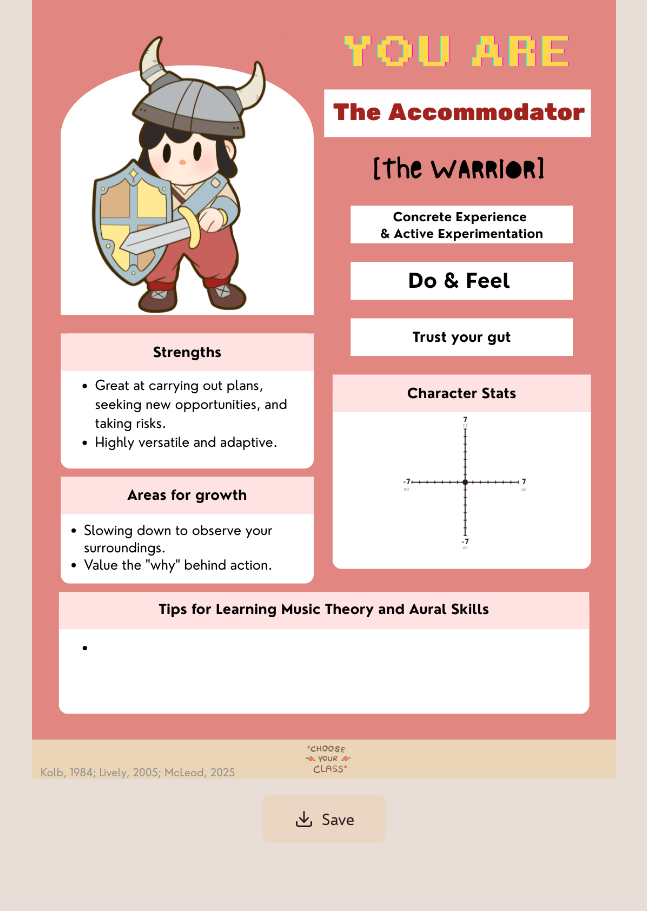
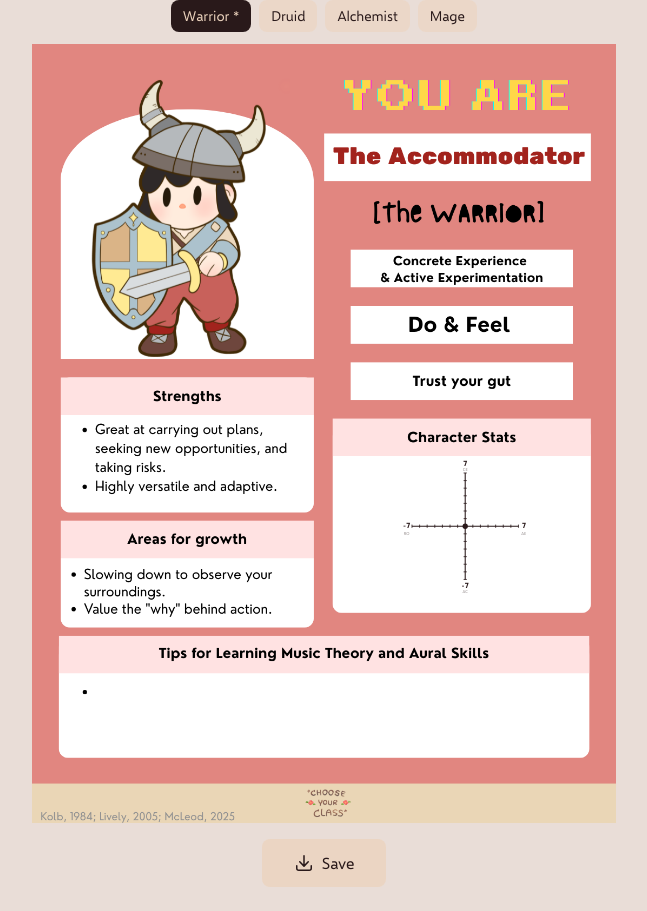
Before and after one commit to Khongchai/choose-your-class, a Next.js app: page /results/reveal in a window 1280 px wide. Shown: the whole page, without its empty margins (316-963 px from the left). Before the commit the page ends 867 px from the top, so only its background shows below. Built offline with nearby package versions, Linux system fonts and the light colour scheme.

Commit message:
now showing other types too

```diff
--- a/src/app/results/reveal/page.tsx
+++ b/src/app/results/reveal/page.tsx
@@ -3,7 +3,7 @@
 
 import { useGame } from "@/context/GameContext";
 import { toPng } from "html-to-image";
-import { useCallback, useMemo, useRef } from "react";
+import { useCallback, useMemo, useRef, useState } from "react";
 
 const INTRINSIC_WIDTH = 1080;
 const INTRINSIC_HEIGHT = 1440;
@@ -49,16 +49,27 @@ function computeStats(answers: { questionId: number; choice: string }[]) {
   return { ce, ac, ae, ro };
 }
 
+const ALL_CLASSES: CharacterClass[] = ["warrior", "druid", "alchemist", "mage"];
+
+const CLASS_LABELS: Record<CharacterClass, string> = {
+  warrior: "Warrior",
+  druid: "Druid",
+  alchemist: "Alchemist",
+  mage: "Mage",
+};
+
 function XYChart({
   ce,
   ac,
   ae,
   ro,
+  showStats,
 }: {
   ce: number;
   ac: number;
   ae: number;
   ro: number;
+  showStats: boolean;
 }) {
   const RANGE = 7;
   const AXIS_LEN = 100;
@@ -111,7 +122,7 @@ function XYChart({
       height="100%"
     >
       {/* Radar polygon fill at 30% opacity */}
-      <polygon points={poly} fill="#29191A" fillOpacity={0.3} />
+      {showStats && <polygon points={poly} fill="#29191A" fillOpacity={0.3} />}
 
       {/* Axes */}
       <line
@@ -148,7 +159,7 @@ function XYChart({
       <text x={0} y={AXIS_LEN + 26} textAnchor="middle" fontSize={8} fill="#29191A" opacity={0.5}>AC</text>
 
       {/* Data dot */}
-      <circle cx={dotX} cy={dotY} r={5} fill="#29191A" />
+      {showStats && <circle cx={dotX} cy={dotY} r={5} fill="#29191A" />}
     </svg>
   );
 }
@@ -168,9 +179,12 @@ export default function RevealPage() {
     [state.selfAssessmentAnswers],
   );
 
+  const [viewedClass, setViewedClass] = useState<CharacterClass>(characterClass);
+  const isOwnResult = viewedClass === characterClass;
+
   const resultImages =
     state.language === "th" ? resultImagesTh : resultImagesEng;
-  const imageSrc = resultImages[characterClass];
+  const imageSrc = resultImages[viewedClass];
 
   const handleSave = useCallback(async () => {
     if (!wrapperRef.current) return;
@@ -183,18 +197,36 @@ export default function RevealPage() {
 
     const a = document.createElement("a");
     a.href = dataUrl;
-    a.download = `result-${characterClass}.png`;
+    a.download = `result-${viewedClass}.png`;
     a.click();
-  }, [characterClass]);
+  }, [viewedClass]);
 
   return (
     <div className="flex min-h-dvh flex-col items-center justify-center">
+      {/* Class navigation tabs */}
+      <div className="flex gap-2 mb-3 px-2">
+        {ALL_CLASSES.map((cls) => (
+          <button
+            key={cls}
+            onClick={() => setViewedClass(cls)}
+            className={`px-3 py-1.5 rounded-lg text-xs sm:text-sm font-medium transition-colors cursor-pointer ${
+              viewedClass === cls
+                ? "bg-dark-brown text-cream"
+                : "bg-cream/60 text-dark-brown hover:bg-cream/80"
+            }`}
+          >
+            {CLASS_LABELS[cls]}
+            {cls === characterClass && " *"}
+          </button>
+        ))}
+      </div>
+
       {/* Image + chart overlay wrapper */}
       <div ref={wrapperRef} className="relative w-full px-2 max-w-150">
         <img
           ref={imgRef}
           src={imageSrc}
-          alt="Your result"
+          alt={`${CLASS_LABELS[viewedClass]} result`}
           className="w-full h-auto"
         />
 
@@ -208,7 +240,13 @@ export default function RevealPage() {
             height: "17.78%",
           }}
         >
-          <XYChart ce={stats.ce} ac={stats.ac} ae={stats.ae} ro={stats.ro} />
+          <XYChart
+            ce={stats.ce}
+            ac={stats.ac}
+            ae={stats.ae}
+            ro={stats.ro}
+            showStats={isOwnResult}
+          />
         </div>
       </div>
 
```
